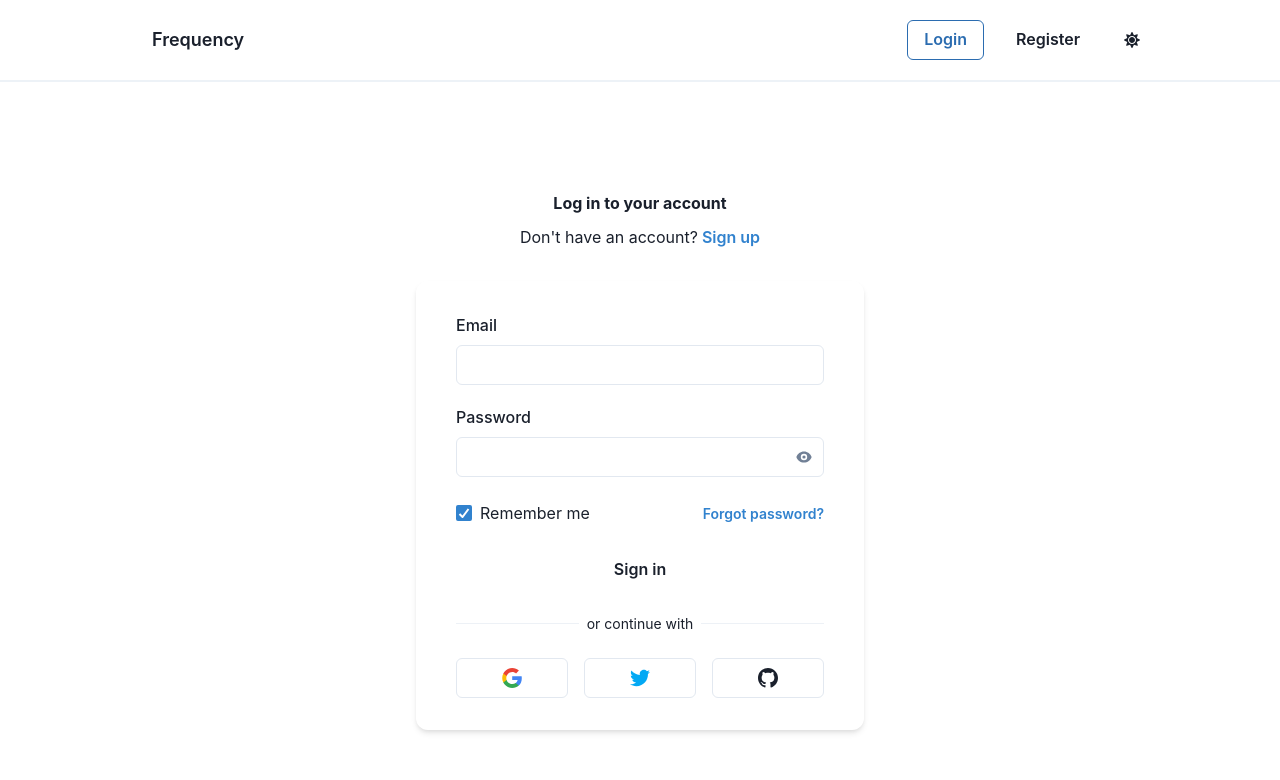
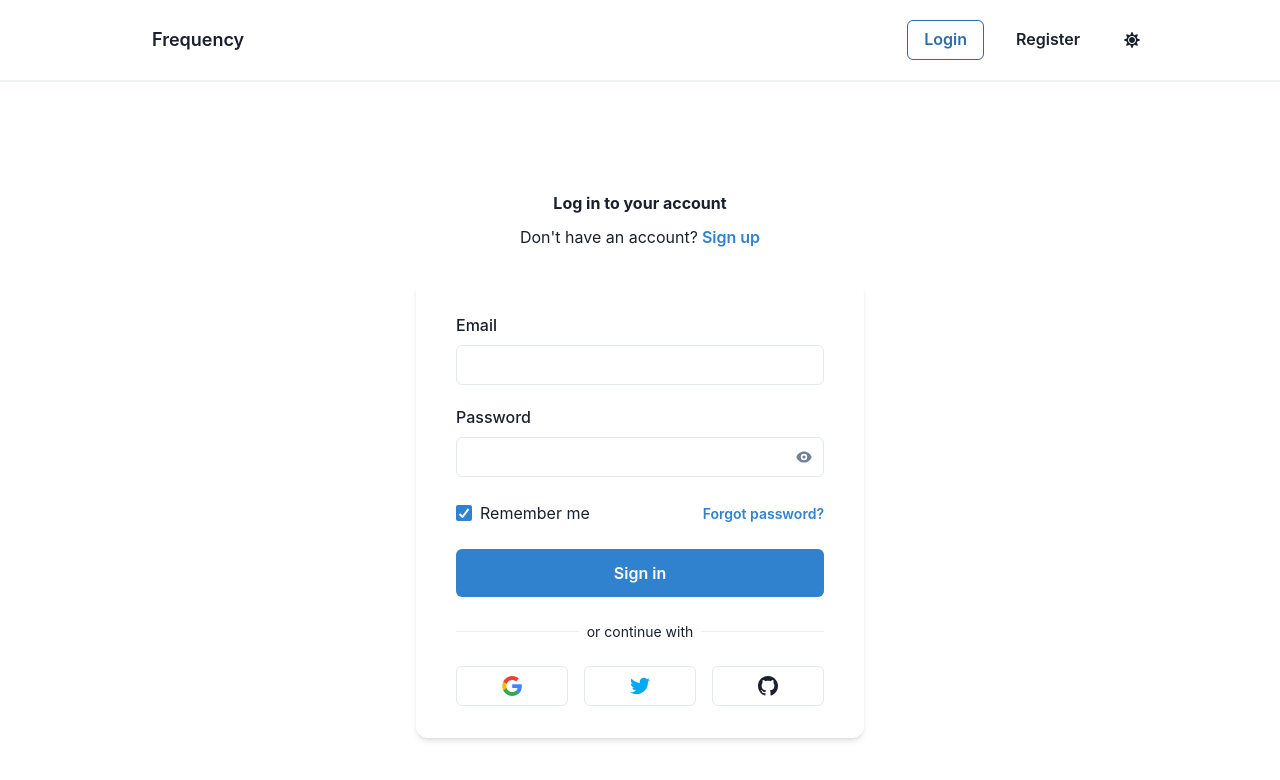
Before and after one commit to Raghav-45/frequency, a React (Create React App) app: page /login in a window 1280 px wide. Shown: the top 780 px of the page. Built offline with nearby package versions, Linux system fonts and the light colour scheme; no server answers.

Commit message:
Update Loginpage.jsx

```diff
--- a/src/pages/Loginpage.jsx
+++ b/src/pages/Loginpage.jsx
@@ -1,5 +1,6 @@
 import React, { useState } from 'react'
 import {
+  chakra,
   Box,
   Button,
   Checkbox,
@@ -11,32 +12,48 @@ import {
   HStack,
   Input,
   Stack,
+  useToast,
   Text,
   useBreakpointValue,
   useColorModeValue,
+  ButtonGroup,
 } from '@chakra-ui/react'
+import { VisuallyHidden } from '@chakra-ui/react'
+import { GitHubIcon, GoogleIcon, TwitterIcon } from '../components/ProviderIcons'
 import { Layout } from '../components/Layout'
 import { Link, useHistory, useLocation } from 'react-router-dom'
 import { useAuth } from '../contexts/AuthContext'
 import useMounted from '../hooks/useMounted'
-import { OAuthButtonGroup } from '../components/OAuthButtonGroup'
+// import { OAuthButton } from '../components/OAuthButtonGroup'
 import { PasswordField } from '../components/PasswordField'
 
 export default function Loginpage() {
+  const { signInWithGoogle, login } = useAuth()
   const history = useHistory()
   const location = useLocation()
   const mounted = useMounted()
+  const toast = useToast()
+  const [isSubmitting, setIsSubmitting] = useState(false)
   const [email, setEmail] = useState('')
   const [password, setPassword] = useState('')
 
+  const iconProviders = [
+    {
+      name: 'Google',
+      icon: <GoogleIcon boxSize="5" />,
+    },
+    {
+      name: 'Twitter',
+      icon: <TwitterIcon boxSize="5" />,
+    },
+    {
+      name: 'GitHub',
+      icon: <GitHubIcon boxSize="5" />,
+    },
+  ]
+
   function handleRedirectToOrBack() {
-    // console.log(location?.state)
     history.replace(location.state?.from ?? '/profile')
-    // if (location.state) {
-    //   history.replace(location.state?.from)
-    // } else {
-    //   history.replace('/profile')
-    // }
   }
 
   return (
@@ -62,7 +79,7 @@ export default function Loginpage() {
               </Heading>
               <HStack spacing="1" justify="center">
                 <Text color="muted">Don't have an account?</Text>
-                <Button variant="link" colorScheme="blue">
+                <Button variant="link" colorScheme="blue" onClick={() => history.push('/register')}>
                   Sign up
                 </Button>
               </HStack>
@@ -88,6 +105,42 @@ export default function Loginpage() {
             borderRadius={{
               base: 'none',
               sm: 'xl',
+            }}
+          >
+            <chakra.form
+              onSubmit={async e => {
+                e.preventDefault()
+                if (!email || !password) {
+                  toast({
+                    description: 'Credentials not valid.',
+                    status: 'error',
+                    duration: 9000,
+                    isClosable: true,
+                  })
+                  return
+                }
+                // your login logic here
+                setIsSubmitting(true)
+                login(email, password)
+                  .then(res => {
+                    handleRedirectToOrBack()
+                  })
+                  .catch(error => {
+                    console.log(error.message)
+                    toast({
+                      description: error.message,
+                      status: 'error',
+                      duration: 9000,
+                      isClosable: true,
+                    })
+                  })
+                  .finally(() => {
+                    // setTimeout(() => {
+                    //   mounted.current && setIsSubmitting(false)
+                    //   console.log(mounted.current)
+                    // }, 1000)
+                    mounted.current && setIsSubmitting(false)
+                  })
               }}
               >
               <Stack spacing="6">
@@ -119,7 +172,15 @@ export default function Loginpage() {
                   </Button>
                 </HStack>
                 <Stack spacing="6">
-                <Button variant="primary">Sign in</Button>
+                  <Button
+                    type='submit'
+                    colorScheme='blue'
+                    size='lg'
+                    fontSize='md'
+                    isLoading={isSubmitting}
+                  >
+                    Sign in
+                  </Button>
                   <HStack>
                     <Divider />
                     <Text fontSize="sm" whiteSpace="nowrap" color="muted">
@@ -127,9 +188,36 @@ export default function Loginpage() {
                     </Text>
                     <Divider />
                   </HStack>
-                <OAuthButtonGroup />
+                  <ButtonGroup variant="outline" spacing="4" width="full">
+                  <Button key='Google' width="full"
+                    onClick={() =>
+                      signInWithGoogle()
+                        .then(user => {
+                          handleRedirectToOrBack()
+                          console.log(user)
+                        })
+                        .catch(e => console.log(e.message))
+                    }
+                  >
+                    <VisuallyHidden>Sign in with 'Google'</VisuallyHidden>
+                    {iconProviders[0].icon}
+                  </Button>
+                  <Button key='Twitter' width="full"
+
+                  >
+                    <VisuallyHidden>Sign in with 'Twitter'</VisuallyHidden>
+                    {iconProviders[1].icon}
+                  </Button>
+                  <Button key='Github' width="full"
+
+                  >
+                    <VisuallyHidden>Sign in with 'Github'</VisuallyHidden>
+                    {iconProviders[2].icon}
+                  </Button>
+                  </ButtonGroup>
                 </Stack>
               </Stack>
+            </chakra.form>
           </Box>
         </Stack>
       </Container>
```
Lines whose indentation alone changed are shown as unchanged.
